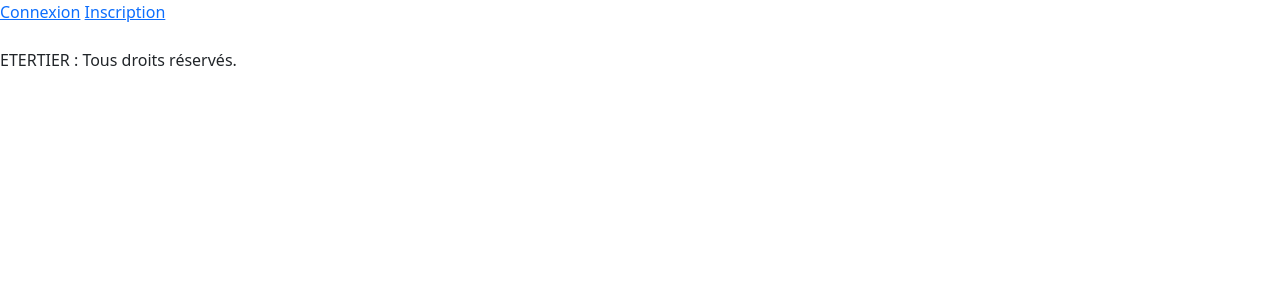
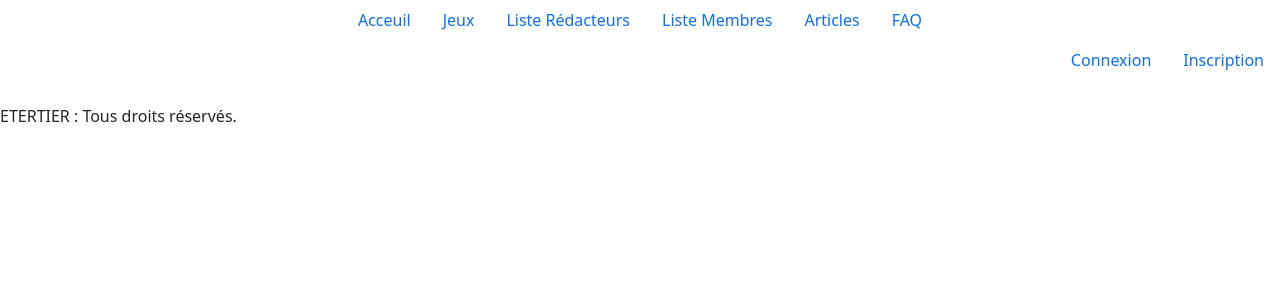
Before and after one commit to DUT-Info-Montreuil/etertier, a PHP site: page / in a window 1280 px wide. Shown: the top 300 px of the page. Run offline with PHP 8.4, Linux system fonts and the light colour scheme.

Commit message:
vue menu change 2

```diff
--- a/Etertier/composants/CompMenu/vue_menu.php
+++ b/Etertier/composants/CompMenu/vue_menu.php
@@ -5,11 +5,26 @@
 		public $contenu;
 
 		public function __construct (){
-			$this->contenu = '<nav>';
+			$this->contenu = '<div>';
 				if(!isset($_SESSION['login'])){
-
-					$this->contenu .= "<a href=index.php?module=connexion&action=connexion>Connexion</a> <a href=index.php?module=connexion&action=inscription>Inscription</a></nav>";
-
+					$this->contenu .=
+					"<nav>
+						<ul class=\"nav justify-content-center\">
+							<li class=\"nav-item\"><a class=\"nav-link\" href=\"#\">Acceuil</a></li>
+							<li class=\"nav-item\"><a class=\"nav-link\" href=\"#\">Jeux</a></li>
+							<li class=\"nav-item\"><a class=\"nav-link\" href=\"#\">Liste Rédacteurs</a></li>
+							<li class=\"nav-item\"><a class=\"nav-link\" href=\"#\">Liste Membres</a></li>
+							<li class=\"nav-item\"><a class=\"nav-link\" href=\"#\">Articles</a></li>
+							<li class=\"nav-item\"><a class=\"nav-link\" href=\"#\">FAQ</a></li>
+						</ul>
+				  </nav>";
+				  $this->contenu .=
+				  "<nav>
+					  <ul class=\"nav justify-content-end\">
+					  		<li class=\"nav-item\"><a class=\"nav-link\" href=index.php?module=connexion&action=connexion>Connexion</a></li>
+						  	<li class=\"nav-item\"><a class=\"nav-link\" href=index.php?module=connexion&action=inscription>Inscription</a></li>
+					  </ul>
+				  </nav>";
 				} else{
 					$this->contenu .= "<i class=\"fa-solid fa-user\"></i>" . $_SESSION['login']." - <a href=index.php?module=connexion&action=deconnexion>Déconnexion</a></nav>";
 				}
```
